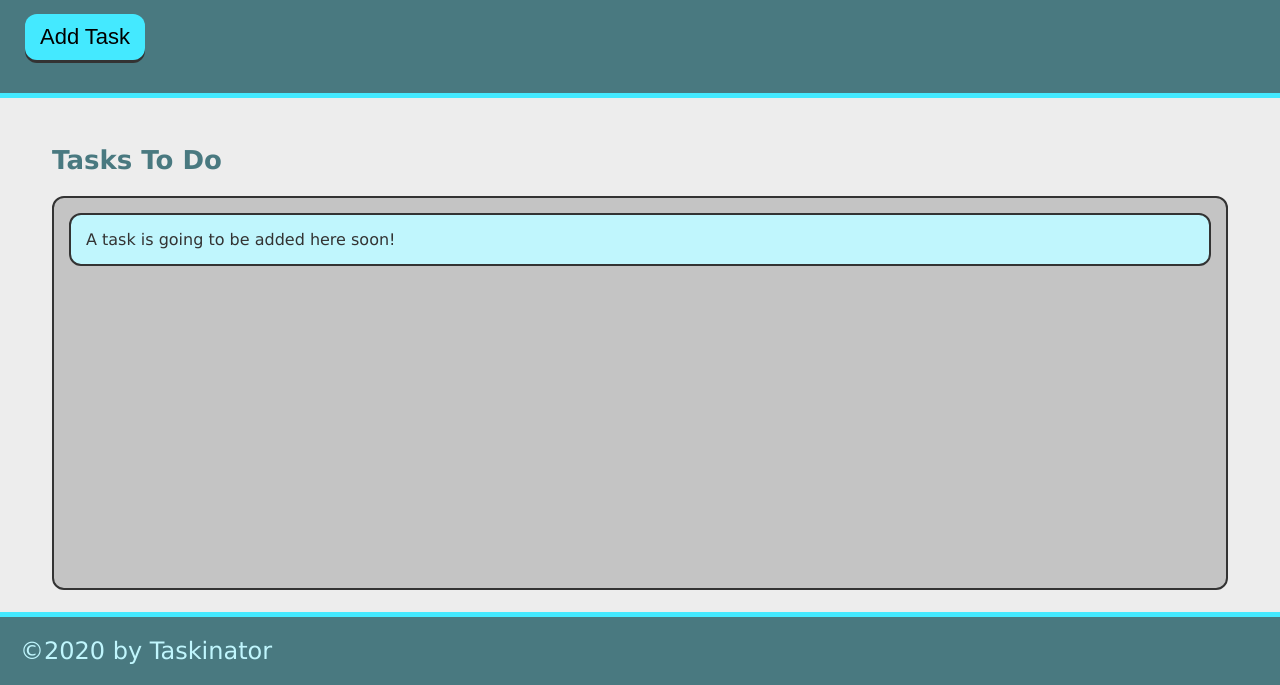
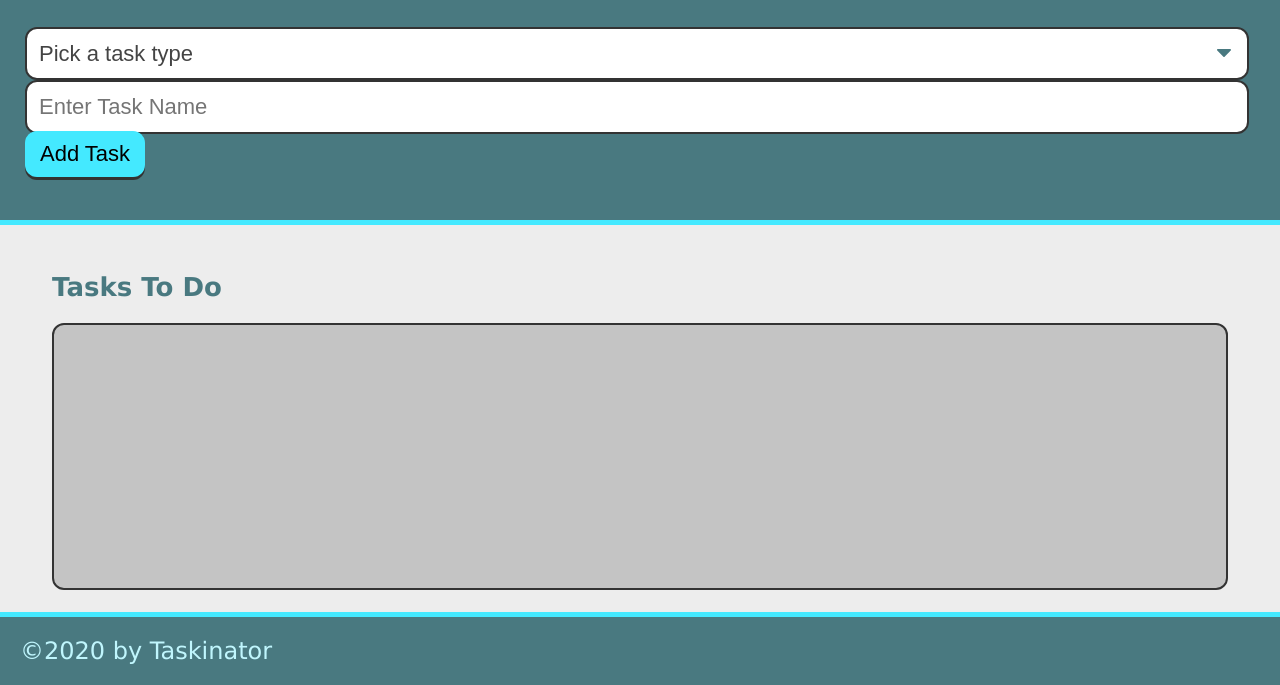
Before and after one commit to Rosepetal2022/Taskinator, a plain HTML site: page index.html in a window 1280 px wide. Shown: the part 115-800 px from the top of the page. Drawn offline with Linux system fonts and the light colour scheme.

Commit message:
Added the dropdown list

```diff
--- a/index.html
+++ b/index.html
@@ -11,15 +11,27 @@
     <header>
         <h1 class="page-title">Taskinator</h1>
          <p>Click the button below to add a new task!</p>
-        <button class="btn" id="save-task" >Add Task</button>
+        <form id="task-from">
+            <div class="form-group">
+                <select name="task-type" class="select-dropdown">
+                    <option value="" disabled selected> Pick a task type</option>
+                    <option value="Print">Print</option>
+                    <option value="Web">Web</option>
+                    <option value="Mobile">Mobile</option>
+                </select>
+                <input type="text" name="task-name" placeholder="Enter Task Name"/>
+                <button type="button" class="btn" id="save-task" >Add Task</button>
+            </div>
+        </form>
     </header>
+
 
     <main class="page-content">
         <section class="task-list-wrapper">
         <h2 class="list-title">Tasks To Do</h2>
-            <ul class="task-list" id=" tasks-to-do">
-                <li class="task-item">A task is going to be added here soon!</li>
-            </ul>
+            <ul class="task-list" id="tasks-to-do">
+
+           </ul>
         </section>
     </main>
 
```
